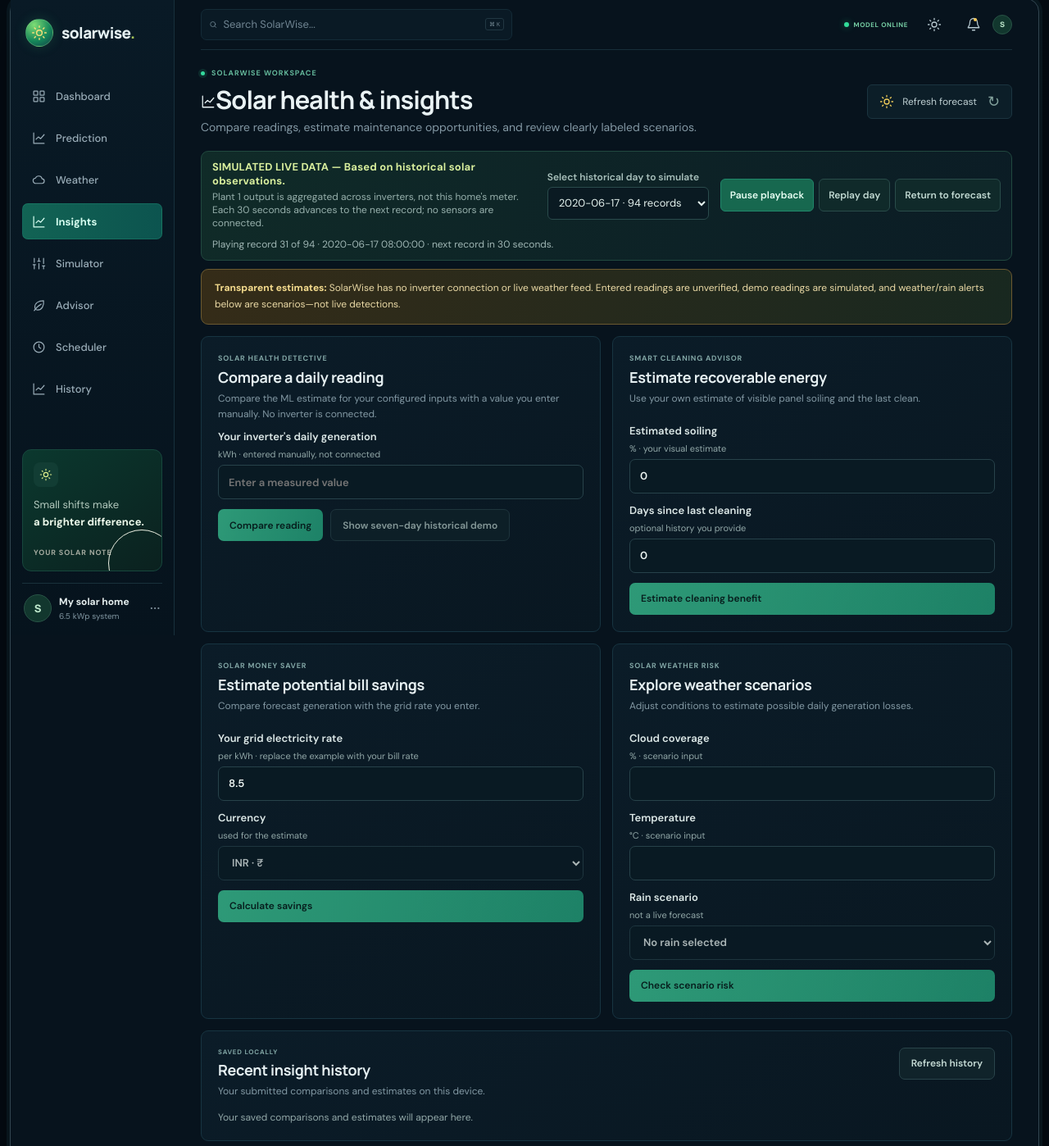
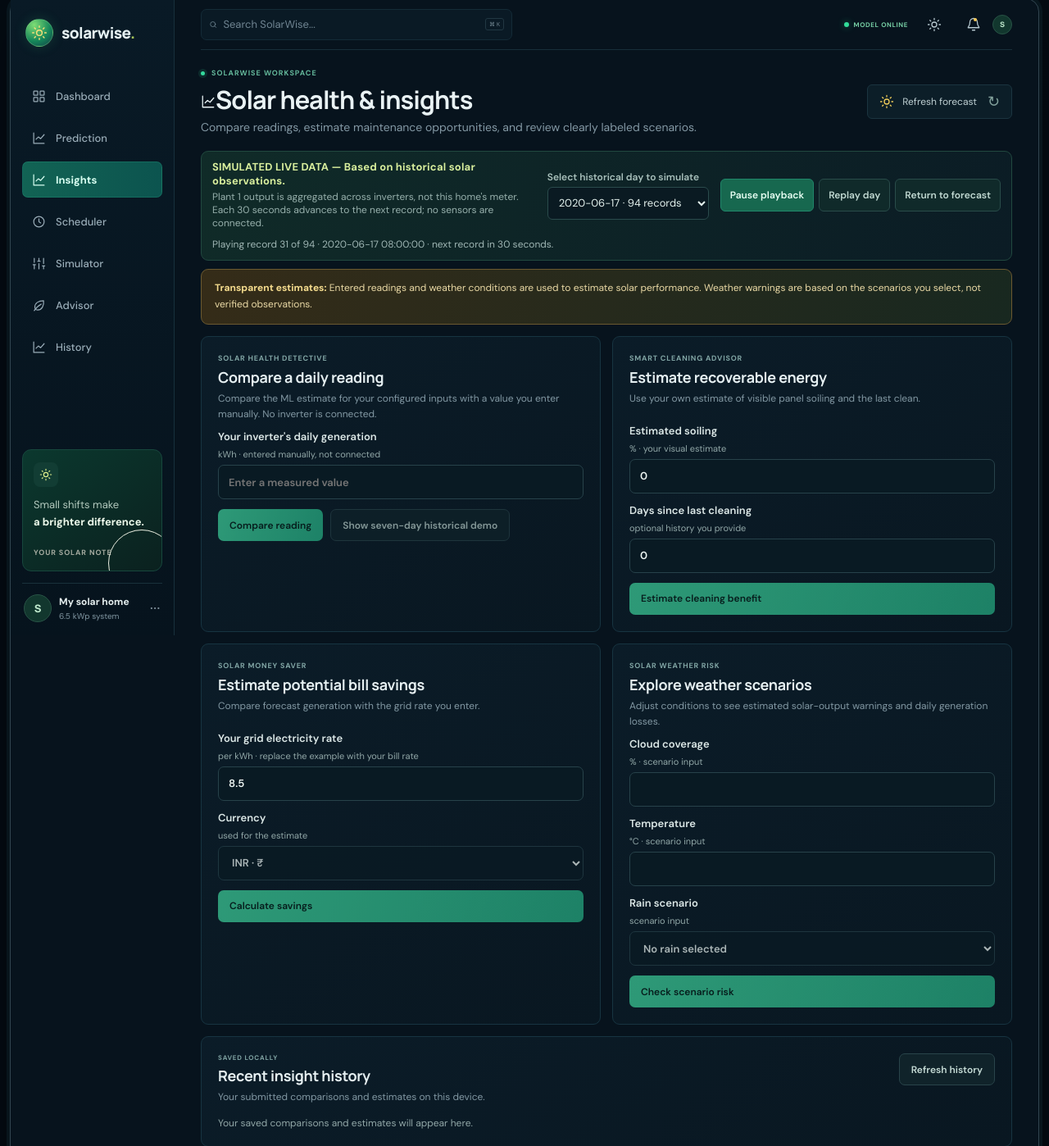
Before and after one commit to liyacariappa31/solar, a Flask app: page /insights in a window 1280 px wide. Shown: the part 14-1412 px from the top of the page at 82% size. Run offline with Flask 3, Linux system fonts and the light colour scheme; data that the repository does not hold is empty; parts of the project's set-up code (start-up, migrations or seed data) failed here and were passed over.

Commit message:
Update solar dashboard experience
Co-authored-by: Copilot <223556219+Copilot@users.noreply.github.com>

```diff
--- a/app.py
+++ b/app.py
@@ -788,6 +788,9 @@ def historical_simulation_day():
         ),
         "observation_count": len(day_records),
         "peak_ac_power_kw": round(peak_record["ac_power_kw"], 2),
+        "estimated_plant_capacity_kwp": round(
+            max(record["ac_power_kw"] for record in records) * 1.1, 2
+        ),
         "peak_timestamp": peak_record["timestamp"],
         "hourly": hourly,
         "records": day_records,
@@ -1227,20 +1230,32 @@ def solar_weather_risk():
     risk_percent = round(total_loss / generation * 100, 1) if generation > 0 else 0.0
     risk_level = "high" if risk_percent >= 30 else "moderate" if risk_percent >= 12 else "low"
     alerts: list[str] = []
-    if inputs["cloud_coverage"] >= 20:
+    if inputs["cloud_coverage"] >= 60:
         alerts.append(
-            f"{inputs['cloud_coverage']:.0f}% cloud cover is associated with an estimated {cloud_loss:.2f} kWh/day difference from the clear-sky model scenario."
+            f"High cloud warning: {inputs['cloud_coverage']:.0f}% cloud cover may lower solar output by about {cloud_loss:.2f} kWh/day versus clear-sky conditions."
         )
-    if inputs["temperature"] >= 32:
+    elif inputs["cloud_coverage"] >= 20:
         alerts.append(
-            f"High ambient temperature ({inputs['temperature']:.0f} °C) may reduce output by about {heat_loss:.2f} kWh/day versus the 25 °C model scenario."
+            f"Cloud warning: {inputs['cloud_coverage']:.0f}% cloud cover may lower solar output by about {cloud_loss:.2f} kWh/day versus clear-sky conditions."
         )
-    if rain_scenario != "none":
+    if inputs["temperature"] >= 40:
         alerts.append(
-            f"The selected {rain_scenario}-rain scenario includes an illustrative {rain_fraction * 100:.0f}% short-term allowance ({rain_loss:.2f} kWh); actual rain effects vary and may rinse dust."
+            f"Extreme-heat warning: {inputs['temperature']:.0f} °C is above the model's 25 °C reference; estimated heat-related output difference is {heat_loss:.2f} kWh/day."
+        )
+    elif inputs["temperature"] >= 32:
+        alerts.append(
+            f"Heat warning: {inputs['temperature']:.0f} °C is above the model's 25 °C reference; estimated heat-related output difference is {heat_loss:.2f} kWh/day."
+        )
+    if rain_scenario == "heavy":
+        alerts.append(
+            f"Heavy-rain scenario: an illustrative {rain_fraction * 100:.0f}% short-term allowance adds {rain_loss:.2f} kWh/day of estimated impact; actual effects vary."
+        )
+    elif rain_scenario == "light":
+        alerts.append(
+            f"Light-rain scenario: an illustrative {rain_fraction * 100:.0f}% short-term allowance adds {rain_loss:.2f} kWh/day of estimated impact; actual effects vary."
         )
     if not alerts:
-        alerts.append("No major risk condition is selected in the current weather scenario.")
+        alerts.append("No significant solar-output warning is indicated for the selected conditions.")
 
     result = {
         "generation_kwh": generation,
@@ -1255,8 +1270,8 @@ def solar_weather_risk():
         "risk_level": risk_level,
         "alerts": alerts,
         "disclaimer": (
-            "Scenario estimate only—not a live weather alert. No live weather service is "
-            "connected; rain impact is an illustrative assumption, not a forecast."
+            "Weather warnings are estimates based on the conditions entered; rain impact "
+            "is illustrative and actual effects vary."
         ),
     }
     result["record_id"] = save_insight_record("weather_risk", result)
--- a/static/css/styles.css
+++ b/static/css/styles.css
@@ -614,6 +614,7 @@ body {
 .quick-actions svg { width: 13px; height: 13px; color: #55dbac; }
 
 .content-grid { grid-template-columns: minmax(0, 1.48fr) minmax(205px, .8fr); gap: 8px; margin-top: 8px; }
+.dashboard-details { grid-template-columns: minmax(0, 1fr); }
 .panel-card { border-color: #173441; border-radius: 9px; background: linear-gradient(145deg, #0b1c28, #091721); }
 .panel-card:hover, .metric-card:hover { box-shadow: 0 7px 22px rgb(0 0 0 / 19%); }
 .production-card, .weather-card, .history-card, .scheduler-card { padding: 11px 12px 9px; }
@@ -851,7 +852,8 @@ html:has(.page-dashboard), body:has(.page-dashboard) {
 .section-page .page-footer a { color: #8dbaa8; text-decoration: none; }
 .section-page .page-footer a:hover { color: #d3f5e5; }
 .weather-page-grid, .prediction-page-grid, .simulator-page-content, .advisor-page-content { display: grid; grid-template-columns: minmax(0, 1.5fr) minmax(250px, .75fr); gap: 14px; align-items: start; }
-.scheduler-page-content, .history-page-content { max-width: 850px; }
+.scheduler-page-content { max-width: 850px; }
+.history-page-content { width: 100%; }
 .section-feature-card { min-height: 350px; padding: 22px; }
 .section-feature-card .section-kicker { font-size: 9px; }
 .section-feature-card .panel-header h3 { font-size: 19px; }
@@ -903,6 +905,7 @@ html:has(.page-dashboard), body:has(.page-dashboard) {
 .simulator-page-content .input-control input { font-size: 13px; }
 .simulator-page-content .input-suffix { font-size: 11px; }
 .simulator-page-content .lab-actions { padding-top: 14px; }
+.simulator-page-content .simulation-result { font-size: 14px; line-height: 1.5; }
 .simulator-page-content .primary-button, .simulator-page-content .secondary-button { height: 40px; padding: 0 14px; font-size: 11px; }
 .simulation-output-card > strong { display: block; margin: 26px 0 6px; color: #edf7f4; font: 700 34px var(--font-display); }
 .simulation-output-card > p { margin: 0 0 24px; color: #91a9ac; font-size: 11px; }
@@ -928,11 +931,11 @@ html:has(.page-dashboard), body:has(.page-dashboard) {
 .scheduler-page-content .schedule-item { grid-template-columns: 42px minmax(0, 1fr) auto; gap: 12px; padding: 12px 4px; }
 .scheduler-page-content .appliance-icon { width: 38px; height: 38px; }
 .scheduler-page-content .appliance-icon svg { width: 20px; height: 20px; }
-.scheduler-page-content .appliance-copy strong { font-size: 13px; }
-.scheduler-page-content .appliance-copy small { margin-top: 5px; font-size: 10px; }
-.scheduler-page-content .schedule-time { font-size: 12px; }
-.scheduler-page-content .schedule-time small { font-size: 9px; }
-.scheduler-page-content .scheduler-note { margin-top: 14px; padding-top: 14px; font-size: 10px; }
+.scheduler-page-content .appliance-copy strong { font-size: 16px; }
+.scheduler-page-content .appliance-copy small { margin-top: 5px; font-size: 13px; }
+.scheduler-page-content .schedule-time { font-size: 14px; }
+.scheduler-page-content .schedule-time small { font-size: 11px; }
+.scheduler-page-content .scheduler-note { margin-top: 14px; padding-top: 14px; font-size: 12px; }
 .history-page-content .history-chart-wrap { height: 280px; margin-top: 30px; }
 .history-page-content .history-count { padding: 8px 12px; font-size: 10px; }
 .history-page-content .empty-chart { top: 100px; font-size: 12px; }
@@ -1071,7 +1074,7 @@ html:has(.page-dashboard), body:has(.page-dashboard) {
   .page-dashboard .quick-actions h2 { margin-right: 7px; font-size: 16px; }
   .page-dashboard .quick-actions a { height: 44px; gap: 9px; padding: 0 12px; font-size: 13px; }
   .page-dashboard .quick-actions svg { width: 17px; height: 17px; }
-  .page-dashboard .dashboard-details { flex: 0 0 auto; min-height: 0; align-items: start; grid-template-columns: minmax(0, 1.48fr) minmax(310px, .8fr); gap: 13px; margin-top: 10px; }
+  .page-dashboard .dashboard-details { flex: 0 0 auto; min-height: 0; align-items: start; grid-template-columns: minmax(0, 1fr); gap: 13px; margin-top: 10px; }
   .page-dashboard .dashboard-details > .panel-card { display: flex; min-height: 0; flex-direction: column; padding: 17px 18px 13px; border-radius: 12px; }
   .page-dashboard .weather-card { padding-bottom: 17px; }
   .page-dashboard .panel-header h3 { font-size: 17px; }
--- a/static/js/app.js
+++ b/static/js/app.js
@@ -134,9 +134,10 @@ function restoreForecastLabels() {
   setText(".capacity-kicker", "YOUR SYSTEM");
   setText("#capacity-caption", "Installed solar capacity");
   setText("#capacity-foot-label", "Connected and ready");
+  setText(".capacity-card h3", "Panel capacity");
   setText(".weather-kicker", "LOCAL CONDITIONS");
   setText(".weather-today-card > .section-kicker", "TODAY'S CONDITIONS");
-  setText(".weather-disclaimer", "Weather scenarios are estimated from your inputs. No live weather service is connected.");
+  setText(".weather-disclaimer", "Weather summaries use the conditions entered in your solar scenario.");
   setText(".sunlight-caption-label", "sunlight");
   setText(".temperature-caption-label", "Temperature");
   setText(".cloud-caption-label", "Cloud cover");
@@ -144,6 +145,7 @@ function restoreForecastLabels() {
   setText(".performance-title", "Efficiency");
   setText(".performance-score-label", "OUT OF 100");
   setText("#performance-note", "A quick read on how today's conditions suit your panels.");
+  document.querySelector("#performance-note")?.removeAttribute("hidden");
   setText("#performance-foot-label", "Live model estimate");
   setText("#production-description", "Estimated energy by hour, based on your current conditions.");
   setText("#production-legend", "Predicted generation");
@@ -377,7 +379,7 @@ function renderHistoricalImpacts(record) {
     row.append(mark, copy, amount);
     return row;
   }));
-  setText("#weather-insight-text", "Cloud coverage and live weather are not included in this historical dataset.");
+  setText("#weather-insight-text", "Historical records include temperature and irradiation; cloud coverage is not included.");
   setText(".weather-explainer", "Conditions recorded alongside the selected historical generation sample.");
   setText("#weather-description", "Recorded weather fields from the selected historical sample.");
 }
@@ -421,6 +423,7 @@ function renderHistoricalRecord(day, index, scheduler) {
   const peak = day.records.reduce((best, sample) =>
     sample.ac_power_kw > best.ac_power_kw ? sample : best, day.records[0]);
   const peakPower = day.peak_ac_power_kw ?? peak.ac_power_kw;
+  const estimatedPlantCapacityMwp = day.estimated_plant_capacity_kwp / 1000;
   const peakRatio = peakPower > 0
     ? Math.max(0, Math.min(100, Math.round(record.ac_power_kw / peakPower * 100)))
     : 0;
@@ -444,13 +447,14 @@ function renderHistoricalRecord(day, index, scheduler) {
   setText("#output-carbon-value", `${fixedNumber(record.module_temperature_c, 1)} °C`);
   setText("#output-confidence-label", "Historical source");
   setText("#confidence-value", "Plant 1 dataset");
-  setText("#metric-capacity", "N/A");
-  setText(".capacity-kicker", "SOURCE DATA");
-  setText("#capacity-caption", "Household capacity is not recorded.");
-  setText("#capacity-foot-label", "No live system connection");
+  setHTML("#metric-capacity", `~${safeNumber(estimatedPlantCapacityMwp, 1)} <small>MWp</small>`);
+  setText(".capacity-kicker", "PLANT-SCALE ESTIMATE");
+  setText(".capacity-card h3", "Plant capacity");
+  setText("#capacity-caption", "Estimated at 110% of the recorded peak output.");
+  setText("#capacity-foot-label", "Plant 1 estimate · not household capacity");
   setText(".weather-kicker", "HISTORICAL WEATHER");
   setText(".weather-today-card > .section-kicker", "HISTORICAL CONDITIONS");
-  setText(".weather-disclaimer", "Recorded Plant 1 weather fields only; cloud coverage and live weather are unavailable.");
+  setText(".weather-disclaimer", "Recorded Plant 1 weather readings; cloud coverage is not included.");
   setText("#metric-sun", safeNumber(record.irradiation, 3));
   setText(".sunlight-caption-label", "recorded irradiation");
   setHTML("#metric-temp", `${fixedNumber(record.ambient_temperature_c, 1)} <small>°C</small>`);
@@ -463,7 +467,7 @@ function renderHistoricalRecord(day, index, scheduler) {
   setText(".performance-score-label", "OF DAY PEAK");
   setText("#score-value", peakRatio);
   setText("#score-status", `${peakRatio}% of selected day's peak`);
-  setText("#performance-note", "Compares this sample's AC power with the highest recorded sample from the complete selected date.");
+  document.querySelector("#performance-note")?.setAttribute("hidden", "hidden");
   setText("#performance-foot-label", "Historical record");
   document.querySelectorAll("#score-ring").forEach((ring) => {
     ring.style.background = `conic-gradient(#31d49a 0deg ${peakRatio * 3.6}deg, #16363b ${peakRatio * 3.6}deg 360deg)`;
@@ -487,7 +491,7 @@ function renderHistoricalRecord(day, index, scheduler) {
   renderHistoricalImpacts(record);
   renderHistoricalAdvice(record, dailyEnergy);
   renderSchedule(scheduler);
-  document.querySelectorAll("#forecast-form input, #forecast-form button, #insight-dashboard form input, #insight-dashboard form select, #insight-dashboard form button").forEach((element) => {
+  document.querySelectorAll("#insight-dashboard form input, #insight-dashboard form select, #insight-dashboard form button").forEach((element) => {
     element.disabled = true;
   });
   document.querySelector("#refresh-button")?.setAttribute("disabled", "disabled");
@@ -561,10 +565,7 @@ async function loadHistory() {
 if (form) {
   form.addEventListener("submit", async (event) => {
     event.preventDefault();
-    if (historicalPlayback?.active) {
-      showToast("Stop historical playback before saving a model forecast.");
-      return;
-    }
+    if (historicalPlayback?.active && !(await stopHistoricalPlayback())) return;
     if (!form.reportValidity()) return;
     const button = form.querySelector("button[type=submit]");
     button.disabled = true;
@@ -580,12 +581,9 @@ if (form) {
   });
 
   document.querySelector("#simulate-button").addEventListener("click", async (event) => {
-    if (historicalPlayback?.active) {
-      showToast("Stop historical playback before comparing a model scenario.");
-      return;
-    }
+    const button = event.currentTarget;
+    if (historicalPlayback?.active && !(await stopHistoricalPlayback())) return;
     if (!form.reportValidity()) return;
-    const button = event.currentTarget;
     button.disabled = true;
     try {
       await requestForecast(valuesFromForm(), { simulate: true });
@@ -1196,7 +1194,8 @@ document.querySelector("#playback-restart")?.addEventListener("click", async ()
   }
 });
 
-document.querySelector("#playback-stop")?.addEventListener("click", async () => {
+async function stopHistoricalPlayback() {
+  if (!historicalPlayback?.active) return true;
   clearPlaybackTimer();
   const previousState = historicalPlayback;
   historicalPlayback = { ...historicalPlayback, active: false, playing: false, completed: false, index: -1 };
@@ -1205,6 +1204,7 @@ document.querySelector("#playback-stop")?.addEventListener("click", async () =>
     currentHistoricalRecord = undefined;
     saveHistoricalPlayback();
     updatePlaybackControls();
+    return true;
   } catch (error) {
     historicalPlayback = { ...previousState, playing: false };
     if (historicalDay && historicalPlayback.index >= 0) {
@@ -1217,8 +1217,11 @@ document.querySelector("#playback-stop")?.addEventListener("click", async () =>
     saveHistoricalPlayback();
     updatePlaybackControls();
     setPlaybackStatus(`Could not restore the model forecast: ${error.message}`, "error");
+    return false;
   }
-});
+}
+
+document.querySelector("#playback-stop")?.addEventListener("click", stopHistoricalPlayback);
 
 async function loadInsightHistory() {
   if (!insightHistoryList) return;
--- a/templates/section.html
+++ b/templates/section.html
@@ -47,11 +47,10 @@
       <nav class="main-nav" aria-label="Main navigation">
         <a class="nav-link" href="{{ url_for('index') }}"><svg><use href="#i-grid"/></svg><span>Dashboard</span></a>
         <a class="nav-link {% if page == 'prediction' %}active{% endif %}" href="{{ url_for('prediction_page') }}"><svg><use href="#i-chart"/></svg><span>Prediction</span></a>
-        <a class="nav-link {% if page == 'weather' %}active{% endif %}" href="{{ url_for('weather_page') }}"><svg><use href="#i-cloud"/></svg><span>Weather</span></a>
         <a class="nav-link {% if page == 'insights' %}active{% endif %}" href="{{ url_for('insights_page') }}"><svg><use href="#i-chart"/></svg><span>Insights</span></a>
+        <a class="nav-link {% if page == 'scheduler' %}active{% endif %}" href="{{ url_for('scheduler_page') }}"><svg><use href="#i-clock"/></svg><span>Scheduler</span></a>
         <a class="nav-link {% if page == 'simulator' %}active{% endif %}" href="{{ url_for('simulator_page') }}"><svg><use href="#i-sliders"/></svg><span>Simulator</span></a>
         <a class="nav-link {% if page == 'advisor' %}active{% endif %}" href="{{ url_for('advisor_page') }}"><svg><use href="#i-leaf"/></svg><span>Advisor</span></a>
-        <a class="nav-link {% if page == 'scheduler' %}active{% endif %}" href="{{ url_for('scheduler_page') }}"><svg><use href="#i-clock"/></svg><span>Scheduler</span></a>
         <a class="nav-link {% if page == 'history' %}active{% endif %}" href="{{ url_for('history_page') }}"><svg><use href="#i-chart"/></svg><span>History</span></a>
       </nav>
       <div class="sidebar-bottom">
@@ -82,7 +81,7 @@
             <div class="weather-large-sun">☀</div>
             <h2 id="cloud-caption">Local outlook</h2>
             <div class="weather-today-metrics"><span><svg><use href="#i-sun"/></svg><strong id="metric-sun">-- W/m²</strong><small class="sunlight-caption-label">Sunlight intensity</small></span><span><svg><use href="#i-thermo"/></svg><strong id="metric-temp">-- °C</strong><small class="temperature-caption-label">Temperature</small></span><span><svg><use href="#i-cloud"/></svg><strong id="metric-cloud">--%</strong><small class="cloud-caption-label">Cloud cover</small></span></div>
-            <p class="weather-disclaimer">Weather scenarios are estimated from your inputs. No live weather service is connected.</p>
+            <p class="weather-disclaimer">Weather summaries use the conditions entered in your solar scenario.</p>
           </article>
         </section>
         {% elif page == 'prediction' %}
@@ -143,7 +142,7 @@
         {% elif page == 'insights' %}
         <div class="insight-dashboard" id="insight-dashboard">
           <div class="insight-disclaimer" role="note">
-            <strong>Transparent estimates:</strong> SolarWise has no inverter connection or live weather feed. Entered readings are unverified, demo readings are simulated, and weather/rain alerts below are scenarios—not live detections.
+            <strong>Transparent estimates:</strong> Entered readings and weather conditions are used to estimate solar performance. Weather warnings are based on the scenarios you select, not verified observations.
           </div>
           <section class="insights-grid" aria-label="Solar health and savings tools">
             <article class="panel-card insight-tool-card">
@@ -173,11 +172,11 @@
               <div class="insight-result" id="savings-result" aria-live="polite"></div>
             </article>
             <article class="panel-card insight-tool-card">
-              <div class="panel-header"><div><span class="section-kicker">SOLAR WEATHER RISK</span><h3>Explore weather scenarios</h3><p>Adjust conditions to estimate possible daily generation losses.</p></div></div>
+              <div class="panel-header"><div><span class="section-kicker">SOLAR WEATHER RISK</span><h3>Explore weather scenarios</h3><p>Adjust conditions to see estimated solar-output warnings and daily generation losses.</p></div></div>
               <form id="weather-risk-form" class="insight-form">
                 <label class="insight-field">Cloud coverage <span>% · scenario input</span><input name="cloud_coverage" type="number" min="0" max="100" step="1" data-forecast-input="cloud_coverage" required></label>
                 <label class="insight-field">Temperature <span>°C · scenario input</span><input name="temperature" type="number" min="-20" max="60" step="1" data-forecast-input="temperature" required></label>
-                <label class="insight-field">Rain scenario <span>not a live forecast</span><select name="rain_scenario"><option value="none">No rain selected</option><option value="light">Possible light rain</option><option value="heavy">Possible heavy rain</option></select></label>
+                <label class="insight-field">Rain scenario <span>scenario input</span><select name="rain_scenario"><option value="none">No rain selected</option><option value="light">Possible light rain</option><option value="heavy">Possible heavy rain</option></select></label>
                 <button class="primary-button" type="submit">Check scenario risk</button>
               </form>
               <div class="insight-result" id="weather-risk-result" aria-live="polite"></div>
```
Also changed, not shown: templates/index.html (+7 -8 lines), tests/test_app.py (+25 -2 lines).
